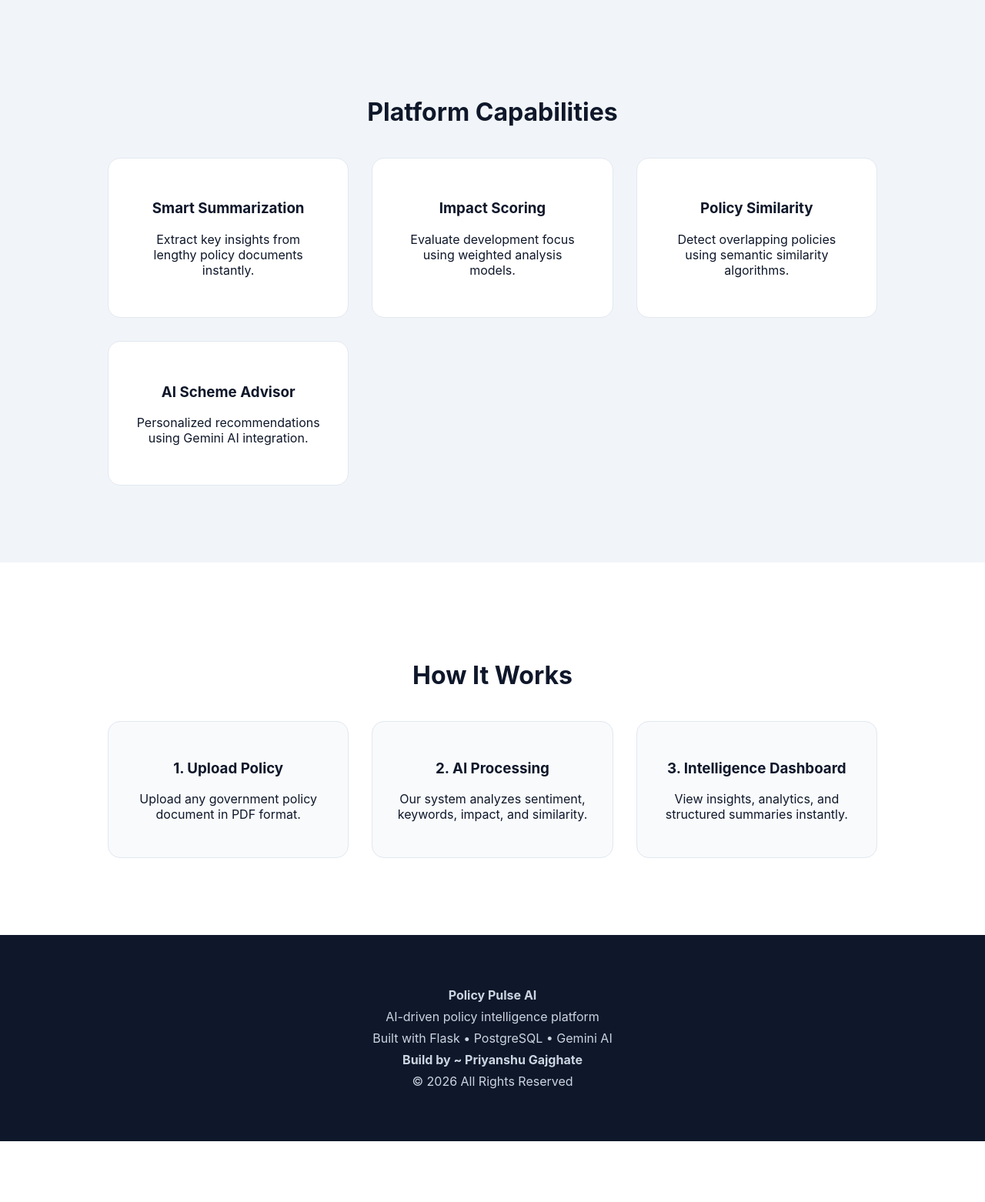
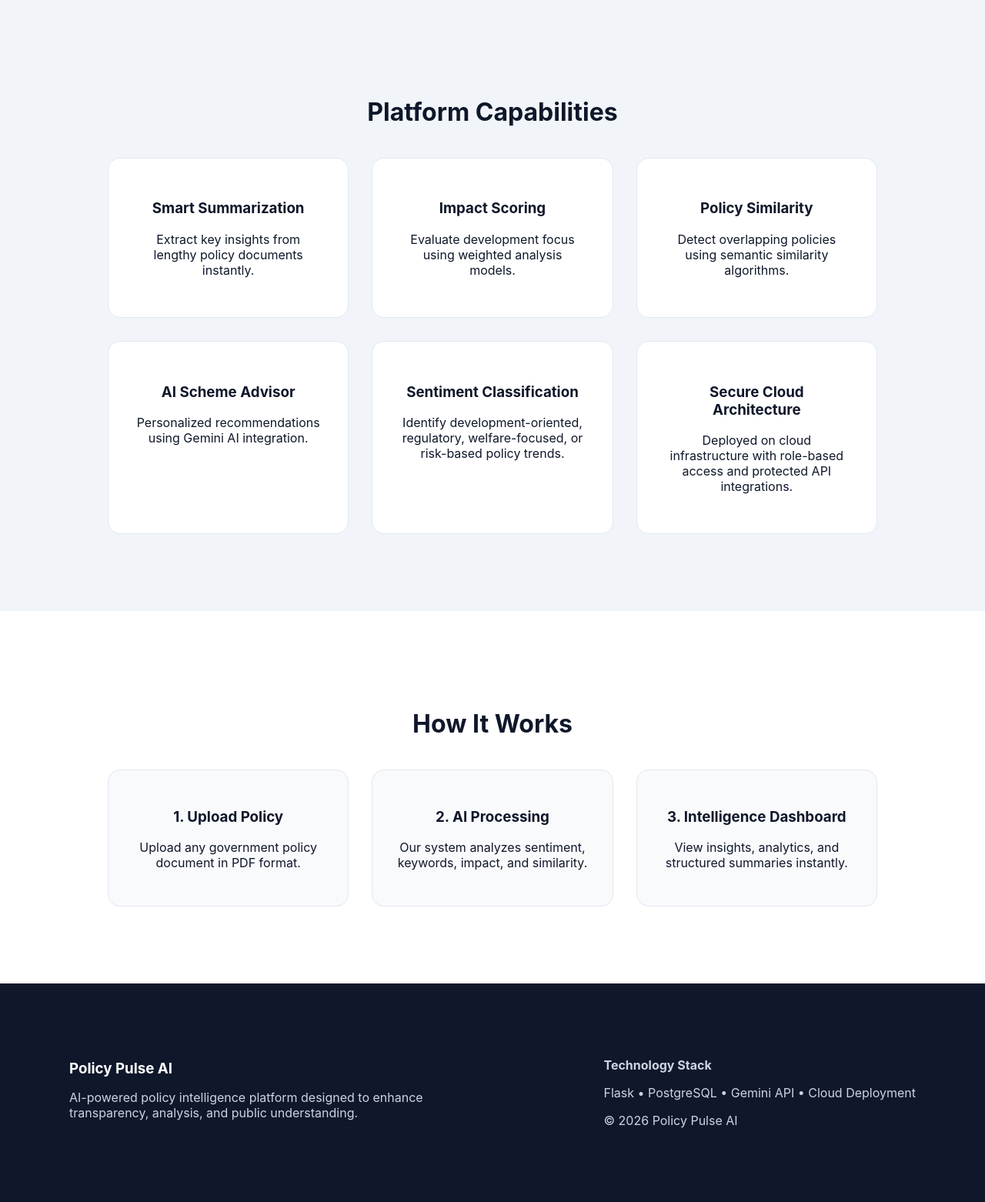
Before and after one commit to Priyanshu976/PolicyPulseAI, a Flask app: page / in a window 1280 px wide. Shown: the part 1051-2613 px from the top of the page at 77% size. Before the commit the page ends 2534 px from the top, so only its background shows below. Run offline with Flask 3, Linux system fonts and the light colour scheme; some libraries are stand-ins or nearby versions.

Commit message:
Trying to improve UI 5-fin

```diff
--- a/static/css/style.css
+++ b/static/css/style.css
@@ -192,12 +192,25 @@ body {
 .landing-footer {
     background: #0f172a;
     color: #cbd5e1;
-    padding: 60px 20px;
-    text-align: center;
+    padding: 80px 20px;
 }
 
-.landing-footer p {
-    margin: 8px 0;
+.footer-container {
+    max-width: 1100px;
+    margin: 0 auto;
+    display: flex;
+    justify-content: space-between;
+    flex-wrap: wrap;
+}
+
+.footer-left,
+.footer-right {
+    max-width: 500px;
+}
+
+.footer-left h3 {
+    color: white;
+    margin-bottom: 15px;
 }
 
 /* ============================= */
--- a/templates/landing.html
+++ b/templates/landing.html
@@ -72,6 +72,16 @@
                 <h3>AI Scheme Advisor</h3>
                 <p>Personalized recommendations using Gemini AI integration.</p>
             </div>
+
+            <div class="feature-card">
+                <h3>Sentiment Classification</h3>
+                <p>Identify development-oriented, regulatory, welfare-focused, or risk-based policy trends.</p>
+            </div>
+
+            <div class="feature-card">
+                <h3>Secure Cloud Architecture</h3>
+                <p>Deployed on cloud infrastructure with role-based access and protected API integrations.</p>
+            </div>
         </div>
     </div>
 </section>
@@ -100,11 +110,22 @@
 </section>
 
 <footer class="landing-footer">
-    <p><strong>Policy Pulse AI</strong></p>
-    <p>AI-driven policy intelligence platform</p>
-    <p>Built with Flask • PostgreSQL • Gemini AI</p>
-    <B>Build by ~ Priyanshu Gajghate</B>
-    <p>© 2026 All Rights Reserved</p>
+    <div class="footer-container">
+        <div class="footer-left">
+            <h3>Policy Pulse AI</h3>
+            <p>
+                AI-powered policy intelligence platform
+                designed to enhance transparency,
+                analysis, and public understanding.
+            </p>
+        </div>
+
+        <div class="footer-right">
+            <p><strong>Technology Stack</strong></p>
+            <p>Flask • PostgreSQL • Gemini API • Cloud Deployment</p>
+            <p style="margin-top:15px;">© 2026 Policy Pulse AI</p>
+        </div>
+    </div>
 </footer>
 
 </body>
--- a/templates/login.html
+++ b/templates/login.html
@@ -31,10 +31,6 @@
         <span class="quote-mark">“</span>
         {{ ai_message }}
     </div>
-
-    <div class="ai-footer">
-        Powered by Gemini AI
-    </div>
 </div>
 
 </div>
```
